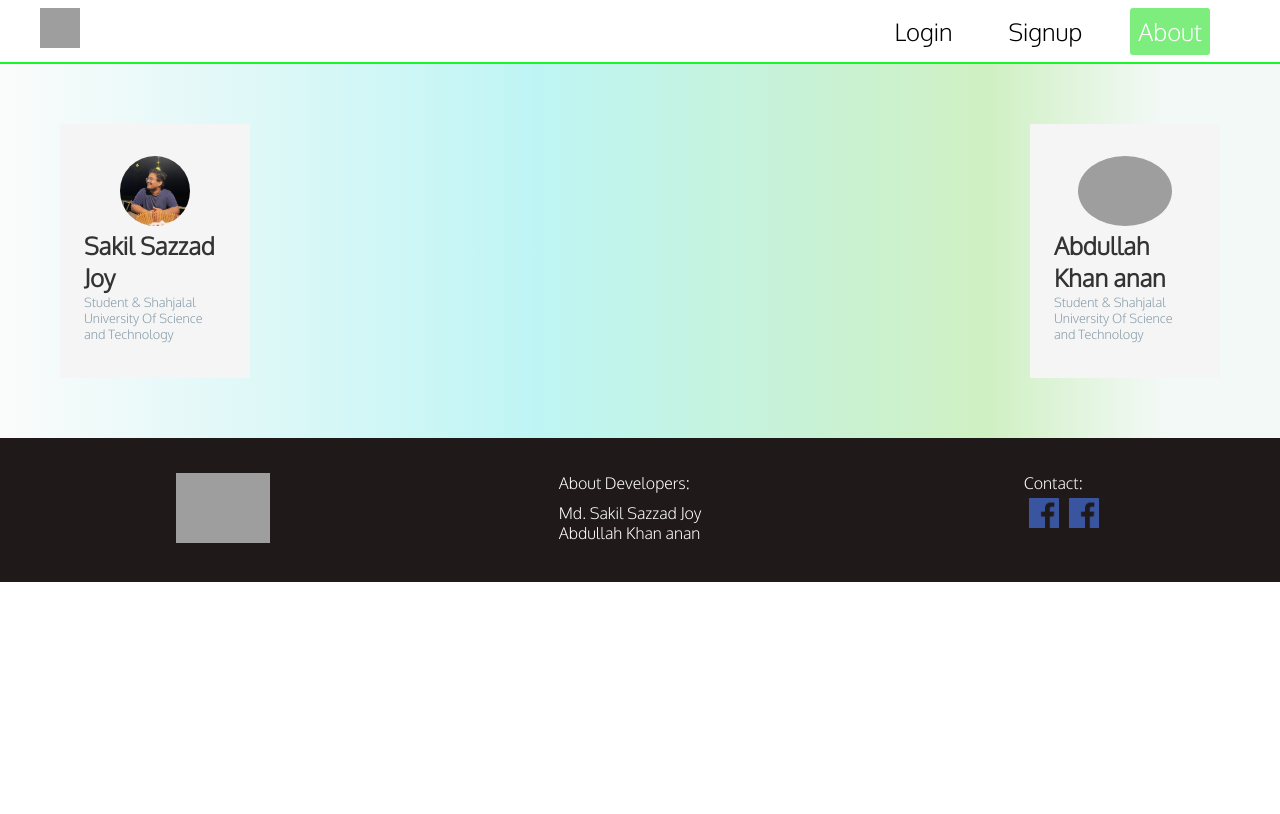
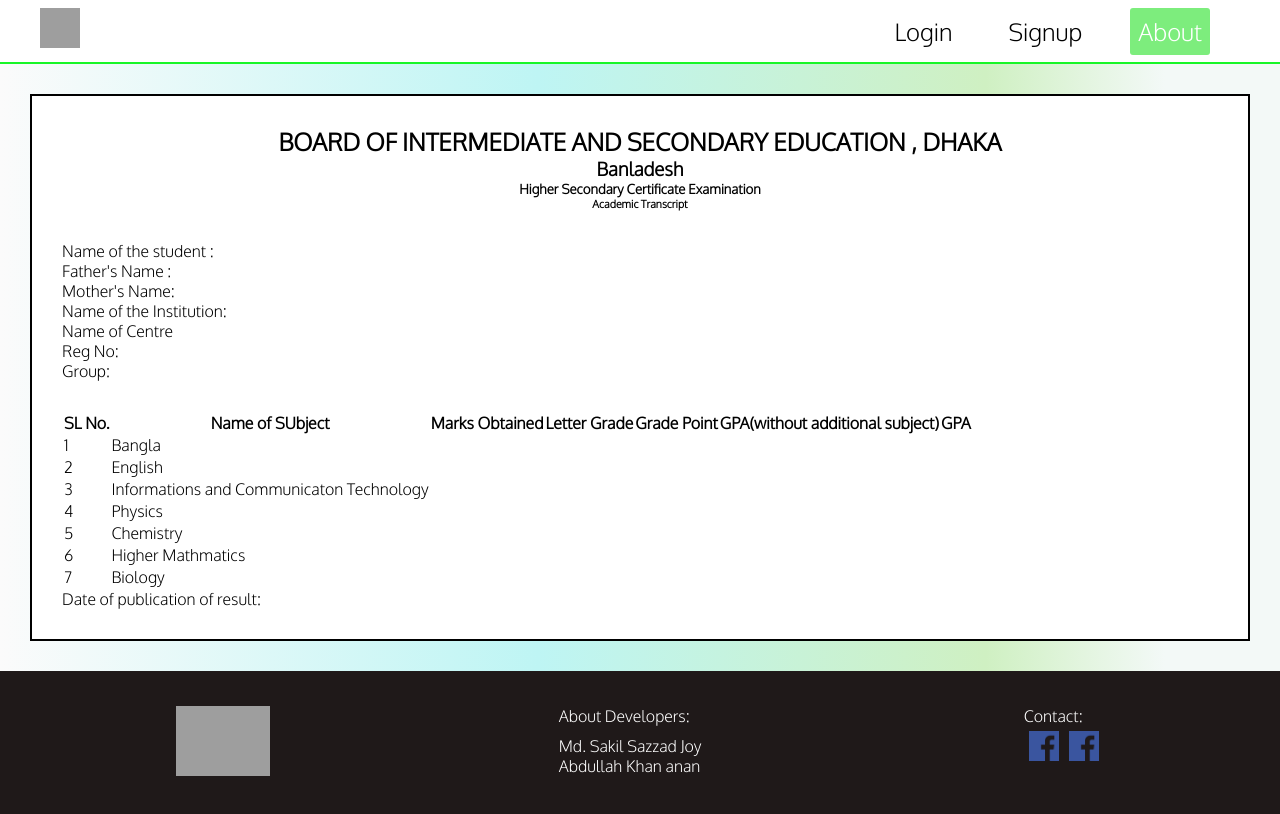
Before and after one commit to ss-joy/certified, a React (Create React App) app in the folder client/: page /about in a window 1280 px wide. Built offline with nearby package versions, Linux system fonts and the light colour scheme; grey boxes are pictures that could not be loaded; a web font is replaced by a local one.

Commit message:
complete the table and the db and da code

```diff
--- a/client/src/App.js
+++ b/client/src/App.js
@@ -12,6 +12,8 @@ import sadUser from "./assets/notloggedin.png";
 import pageNotFound from "./assets/page-not-found.jpg";
 import StudentControl from "./components/StudentControl";
 import About from "./components/About";
+import Certificate from "./components/Certificate";
+
 export default function App() {
   const authCtx = useContext(AuthContext);
   return (
@@ -21,7 +23,9 @@ export default function App() {
         <Route path="/" element={<Home />} />
         <Route path="/login" element={<Login />} />
         <Route path="/signup" element={<SignUp />} />
-        <Route path="/about" element={<About />} />
+        <Route path="/about" element={<Certificate />} />
+        {/* <Route path="/about" element={<About />} /> */}
+
         <Route
           path="/admin"
           element={
--- /dev/null
+++ b/client/src/components/Certificate.css
@@ -0,0 +1,16 @@
+#certi {
+  border: 2px solid black;
+  padding: 30px;
+  margin: 30px;
+  background-color: white;
+}
+#certi ul {
+  list-style: none;
+}
+#certi-student-header {
+  text-align: center;
+  margin-bottom: 30px;
+}
+#certi-student-info {
+  margin-bottom: 30px;
+}
--- /dev/null
+++ b/client/src/components/Certificate.js
@@ -0,0 +1,107 @@
+import React from "react";
+import "./Certificate.css";
+export default function Certificate() {
+  return (
+    <div id="certi">
+      <section id="certi-student-header">
+        <h1>BOARD OF INTERMEDIATE AND SECONDARY EDUCATION , DHAKA</h1>
+        <h3>Banladesh</h3>
+        <h5>Higher Secondary Certificate Examination </h5>
+        <h6>Academic Transcript</h6>
+      </section>
+      <section id="certi-student-info">
+        <ul>
+          <li>Name of the student :</li>
+          <li>Father's Name :</li>
+          <li>Mother's Name: </li>
+          <li>Name of the Institution: </li>
+          <li>Name of Centre</li>
+          <li>Reg No: </li>
+          <li>Group: </li>
+        </ul>
+      </section>
+      <section id="cert-student-result">
+        <table>
+          <thead>
+            <tr>
+              <th>SL No.</th>
+              <th>Name of SUbject</th>
+              <th>Marks Obtained</th>
+              <th>Letter Grade</th>
+              <th>Grade Point</th>
+              <th>GPA(without additional subject)</th>
+              <th>GPA</th>
+            </tr>
+          </thead>
+          <tbody>
+            <tr>
+              <td>1</td>
+              <td>Bangla</td>
+              <td></td>
+              <td></td>
+              <td></td>
+              <td></td>
+              <td></td>
+            </tr>
+            <tr>
+              <td>2</td>
+              <td>English</td>
+              <td></td>
+              <td></td>
+              <td></td>
+              <td></td>
+              <td></td>
+            </tr>
+            <tr>
+              <td>3</td>
+              <td>Informations and Communicaton Technology</td>
+              <td></td>
+              <td></td>
+              <td></td>
+              <td></td>
+              <td></td>
+            </tr>
+            <tr>
+              <td>4</td>
+              <td>Physics</td>
+              <td></td>
+              <td></td>
+              <td></td>
+              <td></td>
+              <td></td>
+            </tr>
+            <tr>
+              <td>5</td>
+              <td>Chemistry</td>
+              <td></td>
+              <td></td>
+              <td></td>
+              <td></td>
+              <td></td>
+            </tr>
+            <tr>
+              <td>6</td>
+              <td>Higher Mathmatics</td>
+              <td></td>
+              <td></td>
+              <td></td>
+              <td></td>
+              <td></td>
+            </tr>
+            <tr>
+              <td>7</td>
+              <td>Biology</td>
+              <td></td>
+              <td></td>
+              <td></td>
+              <td></td>
+              <td></td>
+            </tr>
+          </tbody>
+        </table>
+      </section>
+
+      <p>Date of publication of result:</p>
+    </div>
+  );
+}
--- a/client/src/components/Header.js
+++ b/client/src/components/Header.js
@@ -39,6 +39,12 @@ export default function Header() {
           <li>
             <NavLink to={"/about"}>About</NavLink>
           </li>
+
+          {authCtx.isLoggedIn && (
+            <li>
+              <NavLink to={"/profile"}>Profile</NavLink>
+            </li>
+          )}
           {authCtx.isLoggedIn && (
             <li>
               <button id="logout" onClick={handleLogout}>
@@ -46,11 +52,6 @@ export default function Header() {
               </button>
             </li>
           )}
-          {authCtx.isLoggedIn && (
-            <li>
-              <NavLink to={"/profile"}>Profile</NavLink>
-            </li>
-          )}
         </ul>
       </nav>
     </header>
```
Also changed, not shown: 2 other files (tests, documents, lock files or other folders).
